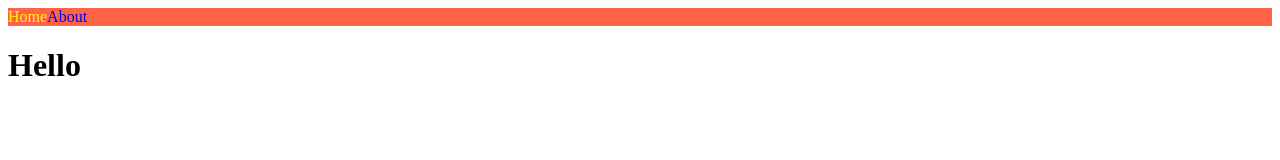
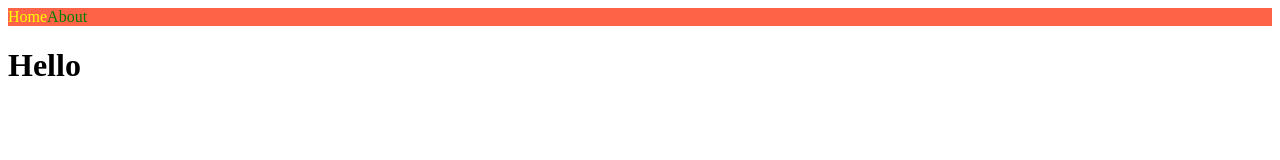
Before and after one commit to HTaeha/nextjs-intro, a Next.js app: page / in a window 1280 px wide. Shown: the top 160 px of the page. Built offline with nearby package versions, Linux system fonts and the light colour scheme.

Commit message:
custom app

```diff
--- /dev/null
+++ b/pages/_app.js
@@ -0,0 +1,15 @@
+import NavBar from "../components/NavBar";
+
+export default function App({ Component, pageProps }) {
+    return (
+        <div>
+            <NavBar />
+            <Component {...pageProps} />
+            <style jsx global>{`
+                a {
+                    color: green;
+                }
+            `}</style>
+        </div>
+    )
+}
--- a/pages/about.js
+++ b/pages/about.js
@@ -3,7 +3,6 @@
 export default function Potato() {
     return (
         <div>
-            <NavBar />
             <h1>About</h1>
         </div>
     )
--- a/pages/index.js
+++ b/pages/index.js
@@ -3,7 +3,6 @@
 export default function Home() {
     return (
         <div>
-            <NavBar />
             <h1>Hello</h1>
         </div>
     )
```
